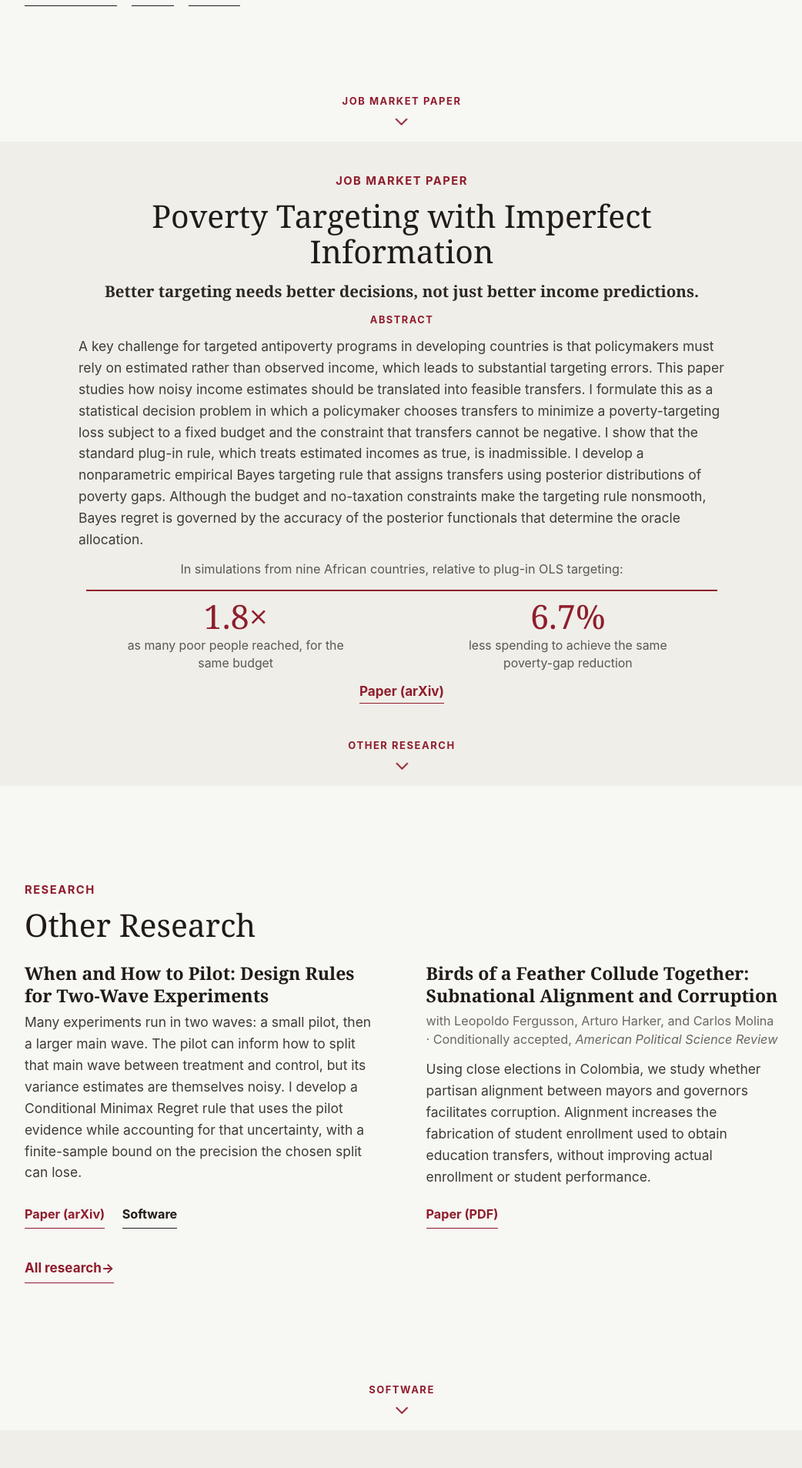
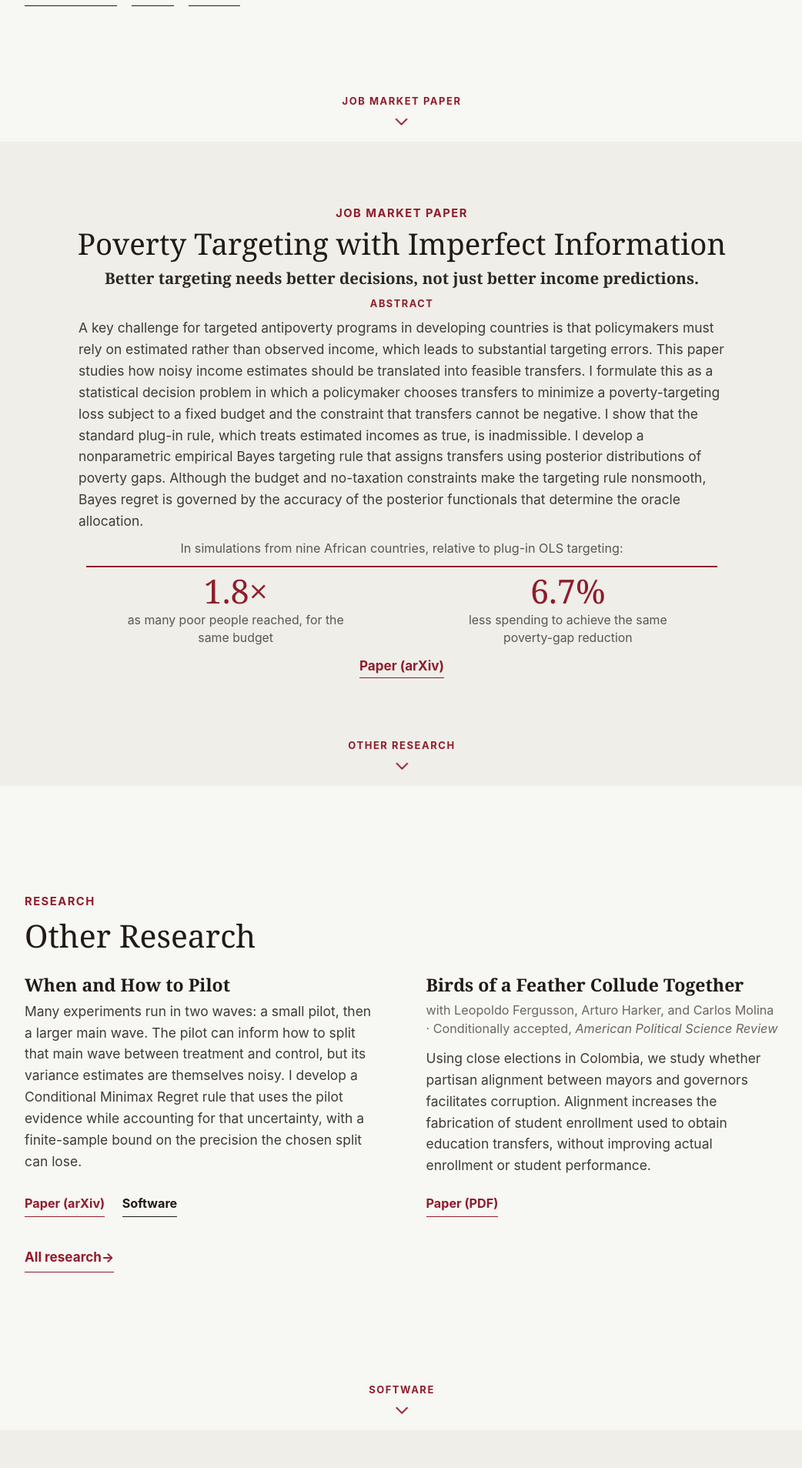
Before and after one commit to juancyamin/juancyamin.github.io, a Jekyll site: the page built from _pages/about.md, in a window 1280 px wide. Shown: the part 779-2686 px from the top of the page at 77% size, without its empty margins (118-1160 px from the left). Built offline with Jekyll 4.4.1, drawn with Linux system fonts in a browser that asks for light colours; part of the change alters nothing that is shown.

Commit message:
Fit JMP to laptop screens and shorten homepage paper titles

```diff
--- a/_pages/about.md
+++ b/_pages/about.md
@@ -68,19 +68,22 @@ redirect_from:
   .page__content .d2-profile-row{align-items:center;display:flex;flex-wrap:wrap;gap:.1rem 1.1rem;margin-top:.35rem}
   .page__content .d2-profile-row a{align-items:center;border-bottom:1px solid currentColor;color:#201b18;display:inline-flex;font-size:.9rem;font-weight:600;line-height:1.35;min-height:2.25rem;padding:.32rem 0 .18rem}
 
-  /* JMP block: centred header, two prose columns, centred results */
-  .page__content .d2-jmp-head{text-align:center;max-width:820px;margin:0 auto .65rem}
+  /* JMP block: wide headings, readable abstract, compact results. */
+  .page__content .d2 .d2-band-jmp{padding-bottom:4.5rem}
+  .page__content .d2-jmp-head{text-align:center;max-width:1080px;margin:0 auto .45rem}
+  .page__content .d2 .d2-jmp-head h2{font-size:clamp(1.55rem,3vw,2.15rem);margin-bottom:.5rem}
+  .page__content .d2 .d2-jmp-head p.d2-label{margin-bottom:.45rem}
   .page__content .d2-abstract{max-width:840px;margin:0 auto}
   .page__content .d2 p.d2-abstract-label{color:#8f1d2c;font-size:.71rem;font-weight:700;letter-spacing:.12em;
-    text-transform:uppercase;text-align:center;margin:0 0 .5rem}
+    text-transform:uppercase;text-align:center;margin:0 0 .35rem}
   .page__content .d2-abstract p.d2-abstract-body{text-align:left;margin:0;color:#3f3a35}
   .page__content .d2-band-jmp > .d2-inner{max-width:1080px}
-  .page__content .d2-jmp-head .d2-standfirst{margin-left:auto;margin-right:auto;max-width:none}
+  .page__content .d2 .d2-jmp-head .d2-standfirst{font-size:clamp(1rem,1.6vw,1.15rem);margin:0 auto .4rem;max-width:none}
   .page__content .d2-colhead{color:#8f1d2c;font-size:.71rem;font-weight:700;letter-spacing:.12em;text-transform:uppercase;
     margin:0 0 .45rem;padding-bottom:.35rem;border-bottom:1px solid #d3d0c7}
-  .page__content .d2-results{text-align:center;max-width:820px;margin:.65rem auto 0}
-  .page__content .d2 p.d2-lead{color:#5b5650;font-size:.9rem;margin:0 auto .75rem;max-width:640px}
-  .page__content .d2-stats{display:grid;grid-template-columns:1fr 1fr;gap:2.4rem;border-top:2px solid #8f1d2c;padding-top:.6rem;margin:0}
+  .page__content .d2-results{text-align:center;max-width:820px;margin:.5rem auto 0}
+  .page__content .d2 p.d2-lead{color:#5b5650;font-size:.9rem;margin:0 auto .5rem;max-width:640px}
+  .page__content .d2-stats{display:grid;grid-template-columns:1fr 1fr;gap:2.4rem;border-top:2px solid #8f1d2c;padding-top:.5rem;margin:0}
   .page__content .d2-stat-n{display:block;font-family:Georgia,"Times New Roman",serif;font-size:2.4rem;line-height:1;color:#8f1d2c;margin-bottom:.3rem}
   .page__content .d2-stats p{font-size:.88rem;line-height:1.45;color:#5b5650;margin:0 auto;max-width:30ch}
   .page__content .d2-link-center{justify-content:center;margin-top:.35rem}
@@ -118,17 +121,36 @@ redirect_from:
     .page__content .d2-results{margin-top:.45rem}
     .page__content .d2 p.d2-lead{font-size:.84rem}
     .page__content .d2-stat-n{font-size:1.85rem;margin-bottom:.2rem}
-    .page__content .d2-stats{padding-top:.7rem}
+    .page__content .d2-stats{padding-top:.5rem}
     .page__content .d2-link-center{margin-top:.35rem}
     .page__content .d2-stats p{font-size:.84rem}
     .page__content .d2-colhead{margin-bottom:.45rem;padding-bottom:.3rem}
     .page__content .d2-code{font-size:.78rem;line-height:1.55}
   }
 
+  /* Preserve the whole JMP in shorter desktop windows without shrinking its body text. */
+  @media (min-width:781px) and (min-height:601px) and (max-height:680px){
+    .page__content .d2 .d2-band-jmp{padding-top:.55rem;padding-bottom:4.2rem}
+    .page__content .d2-jmp-head{margin-bottom:.25rem}
+    .page__content .d2 .d2-jmp-head h2{margin-bottom:.3rem}
+    .page__content .d2 .d2-jmp-head p.d2-label{margin-bottom:.25rem}
+    .page__content .d2 .d2-jmp-head .d2-standfirst{margin-bottom:.2rem}
+    .page__content .d2 p.d2-abstract-label{margin-bottom:.15rem}
+    .page__content .d2-abstract p.d2-abstract-body{line-height:1.4}
+    .page__content .d2-results{margin-top:.25rem}
+    .page__content .d2 p.d2-lead{margin-bottom:.25rem}
+    .page__content .d2-stats{padding-top:.3rem}
+    .page__content .d2-stat-n{margin-bottom:.1rem}
+    .page__content .d2-stats p{line-height:1.35}
+    .page__content .d2-link-center{margin-top:.15rem}
+    .page__content .d2-link-center a{min-height:1.7rem}
+  }
+
   /* phones and short windows: ordinary scrolling, single column */
   @media (max-width:780px), (max-height:600px){
     html{scroll-snap-type:none}
     .page__content .d2-band{height:auto;min-height:0;overflow:visible;padding:2.5rem 1.2rem}
+    .page__content .d2 .d2-band-jmp{padding-bottom:2.5rem}
     .page__content .d2-next{display:none}
     .page__content .d2-two,.page__content .d2-two-jmp,.page__content .d2-two-sw{grid-template-columns:minmax(0,1fr);gap:1.6rem}
     .page__content .d2-hero-grid,.page__content .d2-two > *{min-width:0}
@@ -200,7 +222,7 @@ redirect_from:
       </div>
       <div class="d2-two d2-two-entries">
         <article class="d2-entry">
-          <h3><a href="/research/#when-and-how-to-pilot">When and How to Pilot: Design Rules for Two-Wave Experiments</a></h3>
+          <h3><a href="/research/#when-and-how-to-pilot">When and How to Pilot</a></h3>
           <p>Many experiments run in two waves: a small pilot, then a larger main wave. The pilot can inform how to split that main wave between treatment and control, but its variance estimates are themselves noisy. I develop a Conditional Minimax Regret rule that uses the pilot evidence while accounting for that uncertainty, with a finite-sample bound on the precision the chosen split can lose.</p>
           <nav class="d2-link-row" aria-label="Pilot paper links">
             <a class="d2-primary" href="https://arxiv.org/abs/2607.16982">Paper (arXiv)</a>
@@ -208,7 +230,7 @@ redirect_from:
           </nav>
         </article>
         <article class="d2-entry">
-          <h3><a href="/research/#birds-of-a-feather">Birds of a Feather Collude Together: Subnational Alignment and Corruption</a></h3>
+          <h3><a href="/research/#birds-of-a-feather">Birds of a Feather Collude Together</a></h3>
           <p class="d2-meta">with Leopoldo Fergusson, Arturo Harker, and Carlos Molina &middot; Conditionally accepted, <em>American Political Science Review</em></p>
           <p>Using close elections in Colombia, we study whether partisan alignment between mayors and governors facilitates corruption. Alignment increases the fabrication of student enrollment used to obtain education transfers, without improving actual enrollment or student performance.</p>
           <nav class="d2-link-row" aria-label="Corruption paper links">
```
